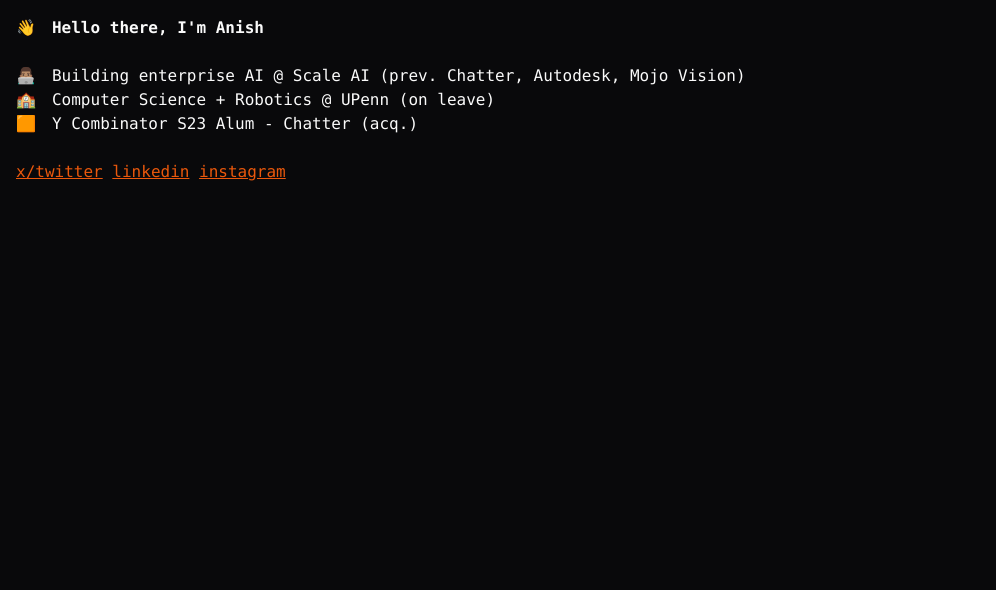
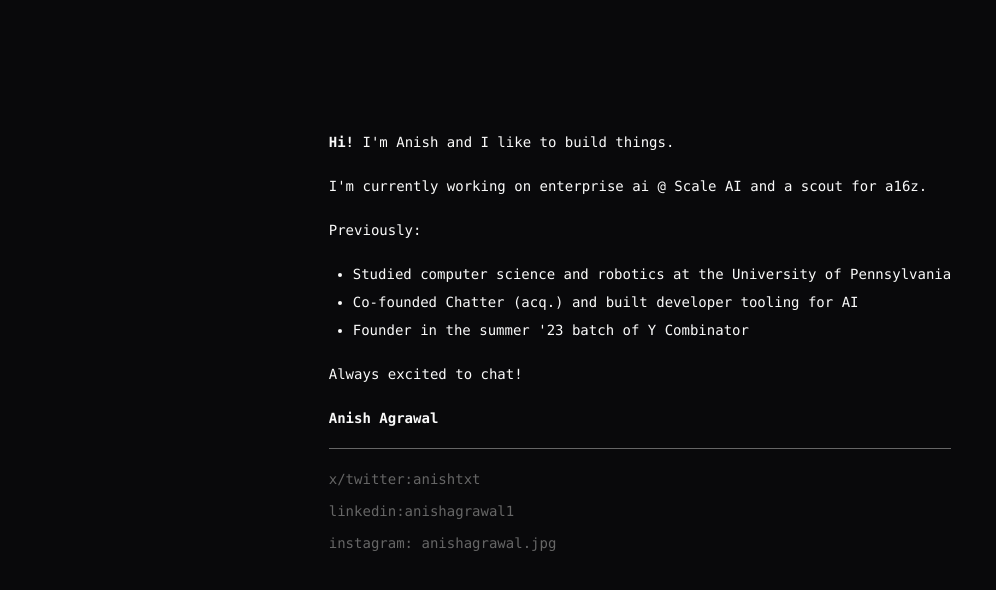
Before and after one commit to anishxyz/anishxyz, a Next.js app in the folder anishxyz/: page / in a window 1280 px wide. Shown: the top 590 px of the page, without its empty margins (0-996 px from the left). Built offline with nearby package versions, Linux system fonts and the light colour scheme.

Commit message:
beautiful

```diff
--- a/anishxyz/src/app/page.tsx
+++ b/anishxyz/src/app/page.tsx
@@ -1,9 +1,10 @@
 import ProfileSimple from "@/components/ProfileSimple";
+import Profile from "@/components/Profile"
 
 export default function Home() {
   return (
-    <main className="h-full w-full p-4">
-      <ProfileSimple/>
+    <main className="h-full w-full p-4 flex items-center justify-center md:pt-32">
+        <Profile/>
     </main>
   );
 }
--- /dev/null
+++ b/anishxyz/src/components/Profile.tsx
@@ -0,0 +1,73 @@
+const Profile = () => {
+    return (
+        <div className="font-mono text-sm leading-loose space-y-4">
+            <p><strong>Hi!</strong> I'm Anish and I like to build things.</p>
+            <p>I'm currently working on <a href="https://scale.com/genai-platform" className="hover:font-bold">enterprise
+                ai @ Scale AI</a> and a scout for <a href="https://a16z.com" className="hover:font-bold">a16z</a>.</p>
+            <p>Previously:</p>
+            <ul style={{listStyleType: 'disc', marginLeft: '1.5rem'}}>
+                <li>Studied computer science and robotics at the <a href="https://www.upenn.edu"
+                                                                    className="hover:font-bold">University of
+                    Pennsylvania</a></li>
+                <li>Co-founded <a href="https://www.ycombinator.com/companies/chatter"
+                                  className="hover:font-bold">Chatter</a> (acq.) and built developer tooling for AI
+                </li>
+                <li>Founder in the summer '23 batch of <a href="https://www.ycombinator.com"
+                                                          className="hover:font-bold">Y Combinator</a></li>
+            </ul>
+            <p>Always excited to chat!</p>
+            <p><strong>Anish Agrawal</strong></p>
+            <hr className="border-[#666]"/>
+            <div className="space-y-1 text-[#666]">
+                <a
+                    href="https://x.com/anishtxt"
+                    className="flex items-center group"
+                >
+                    <p className="group-hover:font-bold">x/twitter:anishtxt</p>
+                    <svg
+                        xmlns="http://www.w3.org/2000/svg"
+                        viewBox="0 0 512 512"
+                        className="ml-2 w-4 h-4 fill-current opacity-0 group-hover:opacity-100 transition-opacity"
+                    >
+                        <path
+                            d="M389.2 48h70.6L305.6 224.2 487 464H345L233.7 318.6 106.5 464H35.8L200.7 275.5 26.8 48H172.4L272.9 180.9 389.2 48zM364.4 421.8h39.1L151.1 88h-42L364.4 421.8z"
+                        />
+                    </svg>
+                </a>
+
+                <a
+                    href="https://www.linkedin.com/in/anishagrawal1"
+                    className="flex items-center group"
+                >
+                    <p className="group-hover:font-bold">linkedin:anishagrawal1</p>
+                    <svg
+                        xmlns="http://www.w3.org/2000/svg"
+                        viewBox="0 0 448 512"
+                        className="ml-2 w-4 h-4 fill-current opacity-0 group-hover:opacity-100 transition-opacity"
+                    >
+                        <path
+                            d="M416 32H31.9C14.3 32 0 46.5 0 64.3v383.4C0 465.5 14.3 480 31.9 480H416c17.6 0 32-14.5 32-32.3V64.3c0-17.8-14.4-32.3-32-32.3zM135.4 416H69V202.2h66.5V416zm-33.2-243c-21.3 0-38.5-17.3-38.5-38.5S80.9 96 102.2 96c21.2 0 38.5 17.3 38.5 38.5 0 21.3-17.2 38.5-38.5 38.5zm282.1 243h-66.4V312c0-24.8-.5-56.7-34.5-56.7-34.6 0-39.9 27-39.9 54.9V416h-66.4V202.2h63.7v29.2h.9c8.9-16.8 30.6-34.5 62.9-34.5 67.2 0 79.7 44.3 79.7 101.9V416z"/>
+                    </svg>
+                </a>
+
+                <a
+                    href="https://www.instagram.com/anishagrawal.jpg"
+                    className="flex items-center group"
+                >
+                    <p className="group-hover:font-bold">instagram: anishagrawal.jpg</p>
+                    <svg
+                        xmlns="http://www.w3.org/2000/svg"
+                        viewBox="0 0 448 512"
+                        className="ml-2 w-4 h-4 fill-current opacity-0 group-hover:opacity-100 transition-opacity"
+                    >
+                        <path
+                            d="M224.1 141c-63.6 0-114.9 51.3-114.9 114.9s51.3 114.9 114.9 114.9S339 319.5 339 255.9 287.7 141 224.1 141zm0 189.6c-41.1 0-74.7-33.5-74.7-74.7s33.5-74.7 74.7-74.7 74.7 33.5 74.7 74.7-33.6 74.7-74.7 74.7zm146.4-194.3c0 14.9-12 26.8-26.8 26.8-14.9 0-26.8-12-26.8-26.8s12-26.8 26.8-26.8 26.8 12 26.8 26.8zm76.1 27.2c-1.7-35.9-9.9-67.7-36.2-93.9-26.2-26.2-58-34.4-93.9-36.2-37-2.1-147.9-2.1-184.9 0-35.8 1.7-67.6 9.9-93.9 36.1s-34.4 58-36.2 93.9c-2.1 37-2.1 147.9 0 184.9 1.7 35.9 9.9 67.7 36.2 93.9s58 34.4 93.9 36.2c37 2.1 147.9 2.1 184.9 0 35.9-1.7 67.7-9.9 93.9-36.2 26.2-26.2 34.4-58 36.2-93.9 2.1-37 2.1-147.8 0-184.8zM398.8 388c-7.8 19.6-22.9 34.7-42.6 42.6-29.5 11.7-99.5 9-132.1 9s-102.7 2.6-132.1-9c-19.6-7.8-34.7-22.9-42.6-42.6-11.7-29.5-9-99.5-9-132.1s-2.6-102.7 9-132.1c7.8-19.6 22.9-34.7 42.6-42.6 29.5-11.7 99.5-9 132.1-9s102.7-2.6 132.1 9c19.6 7.8 34.7 22.9 42.6 42.6 11.7 29.5 9 99.5 9 132.1s2.7 102.7-9 132.1z"
+                        />
+                    </svg>
+                </a>
+            </div>
+        </div>
+    );
+};
+
+export default Profile;
--- a/anishxyz/src/components/ProfileSimple.tsx
+++ /dev/null
@@ -1,35 +0,0 @@
-interface EmojiListItemProps {
-  emoji: string;
-  text: string;
-}
-
-const EmojiListItem = ({ emoji, text }: EmojiListItemProps) => (
-  <div className="flex items-start">
-    <span className="text-center mr-4">{emoji}</span>
-    <span className="flex-grow">{text}</span>
-  </div>
-);
-
-const ProfileSimple = () => {
-    return (
-        <div className='space-y-6 font-mono'>
-            <div>
-                <h2 className="text-md font-semibold">
-                    <EmojiListItem emoji="👋" text="Hello there, I'm Anish" />
-                </h2>
-            </div>
-            <div>
-                <EmojiListItem emoji="👨🏽‍💻" text="Building enterprise AI @ Scale AI (prev. Chatter, Autodesk, Mojo Vision)" />
-                <EmojiListItem emoji="🏫" text="Computer Science + Robotics @ UPenn (on leave)" />
-                <EmojiListItem emoji="🟧" text="Y Combinator S23 Alum - Chatter (acq.)" />
-            </div>
-            <p className='text-orange-600'>
-                <a className="underline" href="https://twitter.com/anishtxt">x/twitter</a> {' '}
-                <a className="underline" href="https://www.linkedin.com/in/anishagrawal1/">linkedin</a> {' '}
-                <a className="underline" href="https://instagram.com/anishagrawal.jpg">instagram</a>
-            </p>
-        </div>
-    );
-};
-
-export default ProfileSimple;
```
